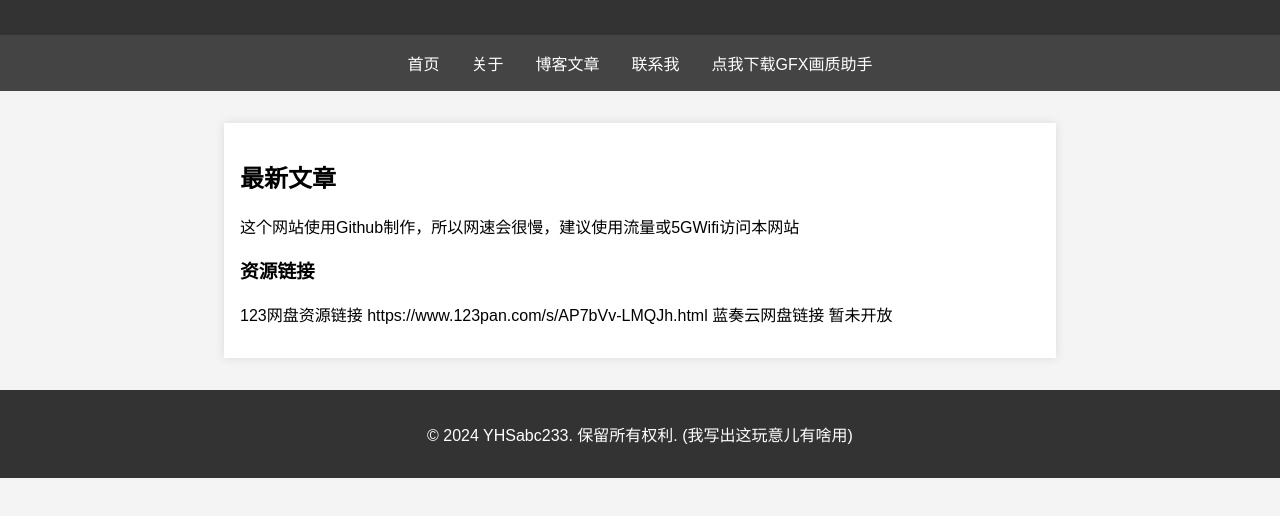
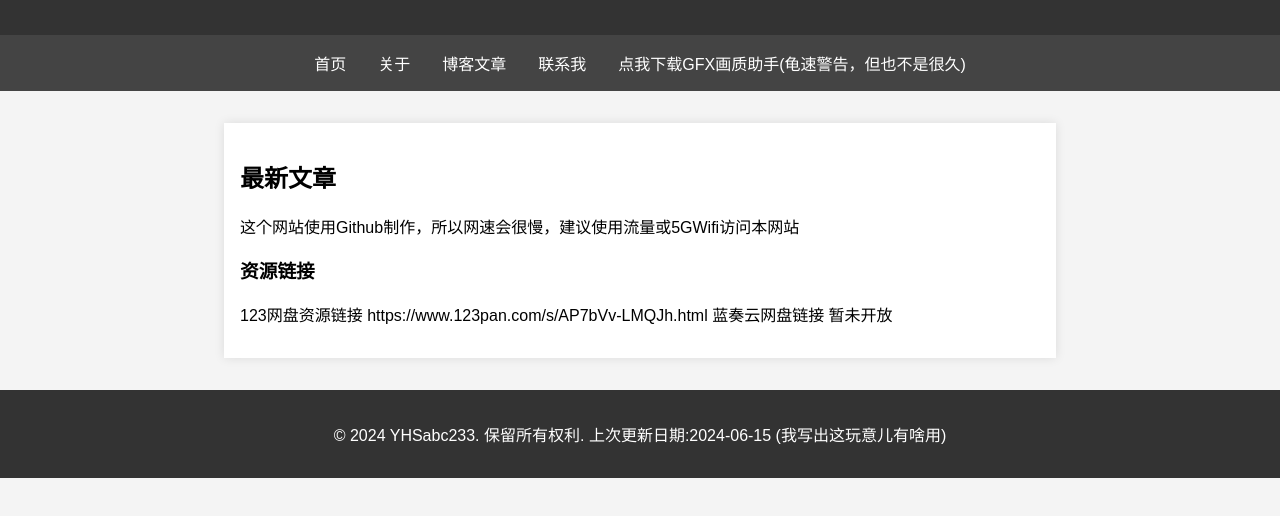
Before and after one commit to YHSabc233/yhsabc233.github.io, a plain HTML site: page index.html in a window 1280 px wide. Shown: the part 86-602 px from the top of the page. Drawn offline with Linux system fonts and the light colour scheme.

Commit message:
Update index.html

```diff
--- a/index.html
+++ b/index.html
@@ -56,7 +56,7 @@
     <a href="#">关于</a>
     <a href="#">博客文章</a>
     <a href="#">联系我</a>
-    <a href="#">点我下载GFX画质助手</a>
+    <a href="gfx.apk">点我下载GFX画质助手(龟速警告，但也不是很久)</a>
 </nav>
 
 <div class="content">
@@ -75,6 +75,7 @@
 
 <footer>
     <p>&copy; 2024 YHSabc233. 保留所有权利.
+        上次更新日期:2024-06-15
     (我写出这玩意儿有啥用)</p>
 </footer>
 
```
